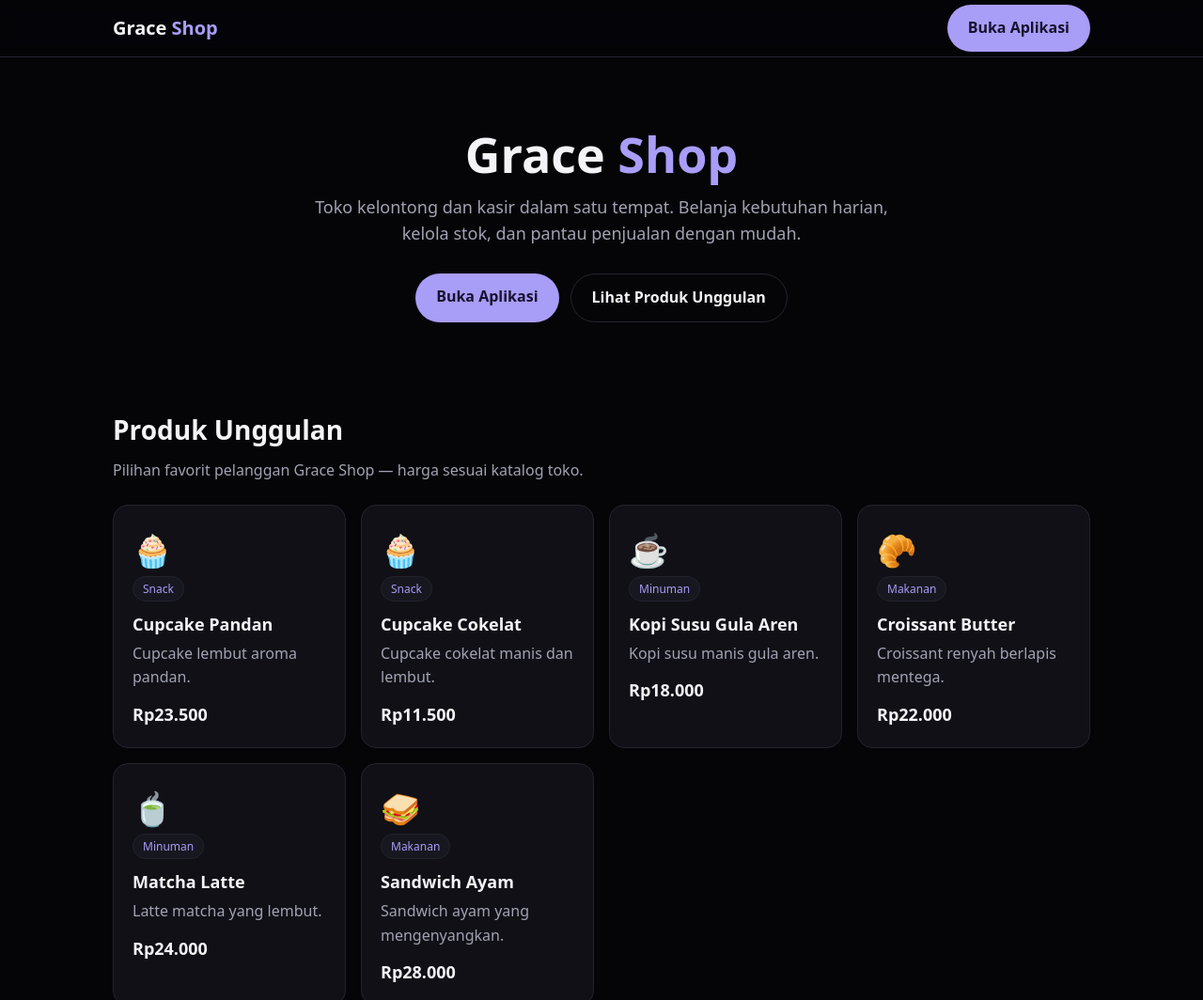
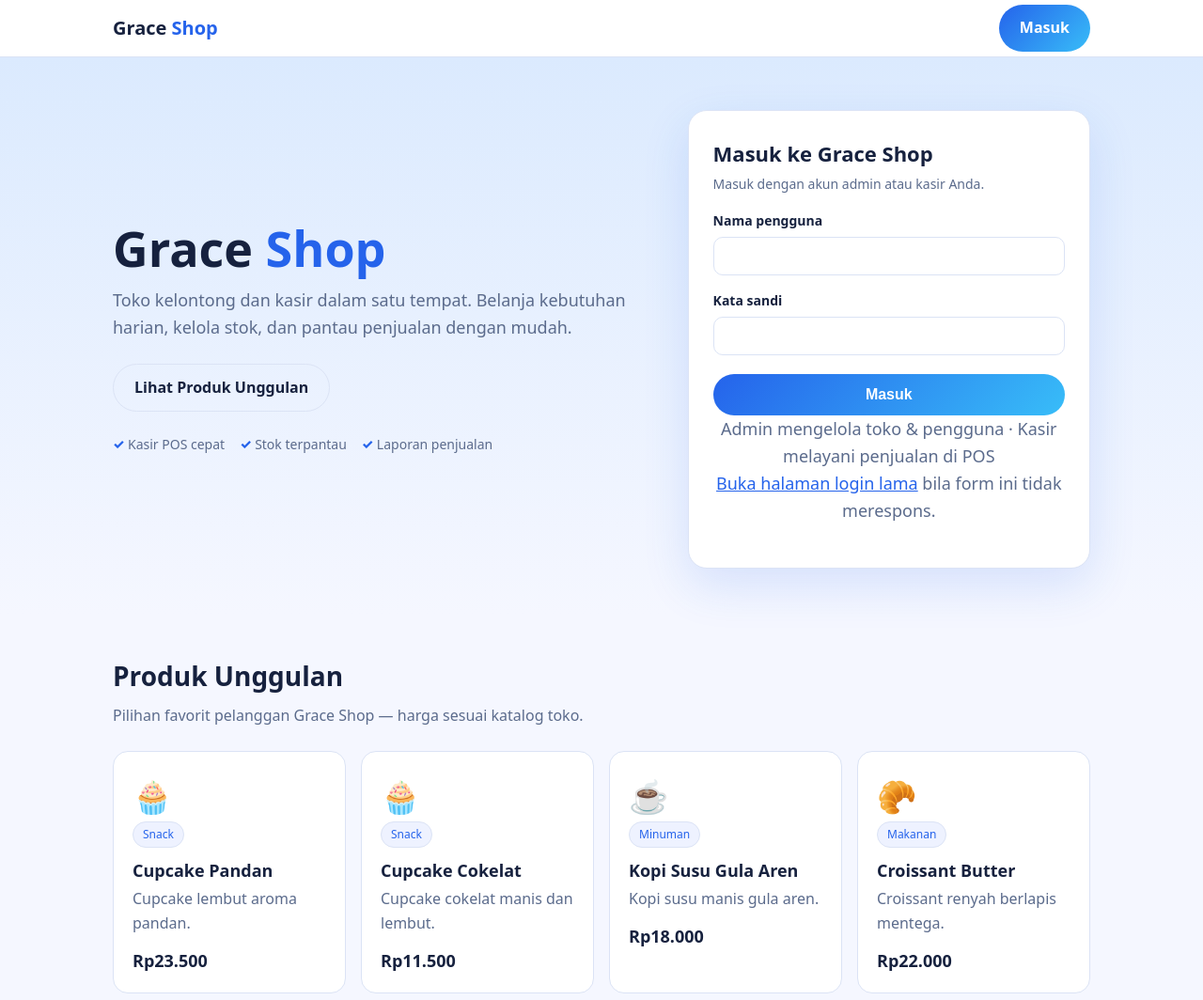
Before and after one commit to vikysimboh/projectportofolio, a website: page index.html in a window 1280 px wide. Shown: the top 1064 px of the page at 94% size. Drawn offline with Linux system fonts and the light colour scheme.

Commit message:
Gabung landing + login, gaya biru-putih Canva

```diff
--- a/index.html
+++ b/index.html
@@ -5,32 +5,50 @@
 <meta name="viewport" content="width=device-width, initial-scale=1.0" />
 <title>Grace Shop — Toko &amp; Kasir</title>
 <style>
+  /* Gaya biru-putih modern, terinspirasi template Canva:
+     "Blue Modern App Landing Page" + "Blue and White Clean Login" */
   :root {
-    --bg: #050508;
-    --surface: #101016;
-    --surface-2: #17171f;
-    --line: #23232e;
-    --ink: #f4f4f8;
-    --muted: #a2a2b3;
-    --accent: #a89df7;
-    --accent-ink: #17122e;
+    --bg: #f5f7ff;
+    --surface: #ffffff;
+    --surface-2: #eef2ff;
+    --line: #dbe3f5;
+    --ink: #16213e;
+    --muted: #5b6b8c;
+    --blue: #2563eb;
+    --blue-dark: #1d4ed8;
+    --blue-soft: #dbeafe;
+    --blue-gradient: linear-gradient(135deg, #2563eb, #38bdf8);
   }
   * { box-sizing: border-box; }
   body { margin: 0; background: var(--bg); color: var(--ink); font-family: system-ui, -apple-system, "Segoe UI", Roboto, sans-serif; line-height: 1.6; }
-  a { color: var(--accent); }
+  a { color: var(--blue); }
   .wrap { max-width: 1080px; margin: 0 auto; padding: 0 20px; }
-  header.top { position: sticky; top: 0; background: rgba(5,5,8,.88); backdrop-filter: blur(8px); border-bottom: 1px solid var(--line); z-index: 10; }
+  header.top { position: sticky; top: 0; background: rgba(255,255,255,.92); backdrop-filter: blur(8px); border-bottom: 1px solid var(--line); z-index: 10; }
   .top-inner { display: flex; align-items: center; justify-content: space-between; min-height: 60px; }
   .brand { font-weight: 800; font-size: 20px; }
-  .brand span { color: var(--accent); }
-  .btn { display: inline-block; background: var(--accent); color: var(--accent-ink); font-weight: 700; padding: 12px 22px; border-radius: 999px; text-decoration: none; }
-  .btn:hover { filter: brightness(1.1); }
+  .brand span { color: var(--blue); }
+  .btn { display: inline-block; background: var(--blue-gradient); color: #fff; font-weight: 700; padding: 12px 22px; border-radius: 999px; text-decoration: none; border: 0; cursor: pointer; }
+  .btn:hover { filter: brightness(1.08); }
   .btn-ghost { background: transparent; color: var(--ink); border: 1px solid var(--line); }
-  .hero { padding: 76px 0 48px; text-align: center; }
+  .hero { padding: 56px 0 48px; background: linear-gradient(180deg, #dbeafe 0%, #f5f7ff 100%); }
+  .hero-grid { display: grid; grid-template-columns: 1.15fr .85fr; gap: 32px; align-items: center; }
   .hero h1 { font-size: 52px; line-height: 1.05; margin: 0 0 14px; }
-  .hero h1 span { color: var(--accent); }
-  .hero p { color: var(--muted); font-size: 18px; max-width: 640px; margin: 0 auto 28px; }
-  .hero-cta { display: flex; gap: 12px; justify-content: center; flex-wrap: wrap; }
+  .hero h1 span { color: var(--blue); }
+  .hero p { color: var(--muted); font-size: 18px; max-width: 560px; margin: 0 0 24px; }
+  .hero-cta { display: flex; gap: 12px; flex-wrap: wrap; }
+  .hero-points { margin: 24px 0 0; padding: 0; list-style: none; display: flex; gap: 16px; flex-wrap: wrap; color: var(--muted); font-size: 14px; }
+  .hero-points li::before { content: "✓ "; color: var(--blue); font-weight: 800; }
+  /* Kartu login — gaya Canva biru-putih: panel putih, tombol biru */
+  .login-card { background: var(--surface); border: 1px solid var(--line); border-radius: 20px; padding: 28px 26px 22px; box-shadow: 0 18px 50px rgba(37,99,235,.14); }
+  .login-card h2 { font-size: 22px; margin: 0 0 4px; }
+  .login-card .login-sub { color: var(--muted); font-size: 14px; margin: 0 0 4px; }
+  .login-error { display: none; background: #fdecec; color: #b3261e; border: 1px solid #f5c6c6; border-radius: 8px; padding: 10px 12px; margin-top: 14px; font-size: 14px; }
+  .login-field { margin-top: 16px; }
+  .login-field label { display: block; margin: 0 0 6px; font-weight: 600; font-size: 14px; }
+  .login-field input { width: 100%; padding: 11px 12px; border: 1px solid var(--line); border-radius: 10px; font-size: 15px; background: #fff; color: var(--ink); outline: none; }
+  .login-field input:focus { border-color: var(--blue); box-shadow: 0 0 0 3px rgba(37,99,235,.25); }
+  .login-submit { margin-top: 20px; width: 100%; padding: 13px; font-size: 16px; }
+  .login-help { margin: 16px 0 0; text-align: center; color: var(--muted); font-size: 12.5px; }
   section { padding: 44px 0; }
   h2 { font-size: 28px; margin: 0 0 8px; }
   .sub { color: var(--muted); margin: 0 0 24px; }
@@ -39,29 +57,54 @@
   .card .emoji { font-size: 34px; }
   .card h3 { margin: 10px 0 4px; font-size: 18px; }
   .card p { color: var(--muted); margin: 0; }
-  .tag { display: inline-block; font-size: 12px; color: var(--accent); border: 1px solid var(--line); background: var(--surface-2); padding: 3px 10px; border-radius: 999px; }
+  .tag { display: inline-block; font-size: 12px; color: var(--blue); border: 1px solid var(--line); background: var(--surface-2); padding: 3px 10px; border-radius: 999px; }
   .price { font-weight: 800; font-size: 18px; margin-top: 12px; }
-  .cta-band { background: var(--surface); border: 1px solid var(--line); border-radius: 20px; padding: 36px 24px; text-align: center; }
-  footer { border-top: 1px solid var(--line); padding: 28px 0 40px; color: var(--muted); }
+  .cta-band { background: var(--blue-gradient); color: #fff; border-radius: 20px; padding: 36px 24px; text-align: center; }
+  .cta-band .sub { color: rgba(255,255,255,.85); }
+  .cta-band .btn { background: #fff; color: var(--blue-dark); }
+  footer { border-top: 1px solid var(--line); padding: 28px 0 40px; color: var(--muted); background: #fff; }
   .foot-inner { display: flex; justify-content: space-between; gap: 16px; flex-wrap: wrap; align-items: center; }
-  @media (max-width: 640px) { .hero h1 { font-size: 38px; } }
+  @media (max-width: 760px) { .hero-grid { grid-template-columns: 1fr; } .hero h1 { font-size: 38px; } }
 </style>
 </head>
 <body>
 <header class="top">
   <div class="wrap top-inner">
     <div class="brand">Grace <span>Shop</span></div>
-    <a class="btn" href="app.html">Buka Aplikasi</a>
+    <a class="btn" href="#masuk">Masuk</a>
   </div>
 </header>
 <main>
   <section class="hero">
-    <div class="wrap">
-      <h1>Grace <span>Shop</span></h1>
-      <p>Toko kelontong dan kasir dalam satu tempat. Belanja kebutuhan harian, kelola stok, dan pantau penjualan dengan mudah.</p>
-      <div class="hero-cta">
-        <a class="btn" href="app.html">Buka Aplikasi</a>
-        <a class="btn btn-ghost" href="#produk">Lihat Produk Unggulan</a>
+    <div class="wrap hero-grid">
+      <div>
+        <h1>Grace <span>Shop</span></h1>
+        <p>Toko kelontong dan kasir dalam satu tempat. Belanja kebutuhan harian, kelola stok, dan pantau penjualan dengan mudah.</p>
+        <div class="hero-cta">
+          <a class="btn btn-ghost" href="#produk">Lihat Produk Unggulan</a>
+        </div>
+        <ul class="hero-points">
+          <li>Kasir POS cepat</li>
+          <li>Stok terpantau</li>
+          <li>Laporan penjualan</li>
+        </ul>
+      </div>
+      <div class="login-card" id="masuk">
+        <h2>Masuk ke Grace Shop</h2>
+        <p class="login-sub">Masuk dengan akun admin atau kasir Anda.</p>
+        <p class="login-error" id="loginError">Nama pengguna atau kata sandi salah.</p>
+        <form id="loginForm">
+          <div class="login-field">
+            <label for="username">Nama pengguna</label>
+            <input id="username" name="username" autocomplete="username" required maxlength="64" />
+          </div>
+          <div class="login-field">
+            <label for="password">Kata sandi</label>
+            <input id="password" type="password" name="password" autocomplete="current-password" required maxlength="256" />
+          </div>
+          <button type="submit" class="btn login-submit" id="loginButton">Masuk</button>
+        </form>
+        <p class="login-help">Admin mengelola toko &amp; pengguna &middot; Kasir melayani penjualan di POS<br /><a href="#" id="backendLoginLink">Buka halaman login lama</a> bila form ini tidak merespons.</p>
       </div>
     </div>
   </section>
@@ -106,8 +149,8 @@
     <div class="wrap">
       <div class="cta-band">
         <h2>Siap mengelola toko Anda?</h2>
-        <p class="sub">Masuk ke aplikasi kasir untuk mulai mencatat penjualan.</p>
-        <a class="btn" href="app.html">Buka Aplikasi</a>
+        <p class="sub">Masuk di atas untuk mulai mencatat penjualan.</p>
+        <a class="btn" href="#masuk">Masuk Sekarang</a>
       </div>
     </div>
   </section>
@@ -115,8 +158,42 @@
 <footer>
   <div class="wrap foot-inner">
     <div><strong>Grace Shop</strong><br />Toko kelontong &amp; kasir.</div>
-    <div><a href="app.html">Buka Aplikasi</a></div>
+    <div><a href="#masuk">Masuk</a></div>
   </div>
 </footer>
+<script>
+  // Alamat backend sama seperti app.js: di GitHub Pages pakai Codespace,
+  // di server lokal pakai alamat relatif.
+  var API_BASE = window.location.hostname.endsWith("github.io")
+    ? "https://literate-enigma-p7jg4w5xpg57c9rj-3000.app.github.dev"
+    : "";
+  document.getElementById("backendLoginLink").href = API_BASE + "/login";
+  document.getElementById("loginForm").addEventListener("submit", async function (e) {
+    e.preventDefault();
+    var errorEl = document.getElementById("loginError");
+    var button = document.getElementById("loginButton");
+    errorEl.style.display = "none";
+    button.disabled = true;
+    button.textContent = "Memeriksa...";
+    try {
+      var res = await fetch(API_BASE + "/login", {
+        method: "POST",
+        headers: { "Content-Type": "application/json", "Accept": "application/json" },
+        credentials: "include",
+        body: JSON.stringify({
+          username: document.getElementById("username").value.trim(),
+          password: document.getElementById("password").value
+        })
+      });
+      if (!res.ok) throw new Error("login gagal");
+      window.location.assign(API_BASE + "/app.html");
+    } catch (err) {
+      errorEl.textContent = "Tidak dapat masuk — periksa nama pengguna dan kata sandi, atau pastikan server Grace Shop sedang berjalan.";
+      errorEl.style.display = "block";
+      button.disabled = false;
+      button.textContent = "Masuk";
+    }
+  });
+</script>
 </body>
 </html>
```
